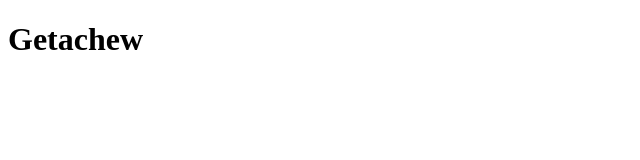
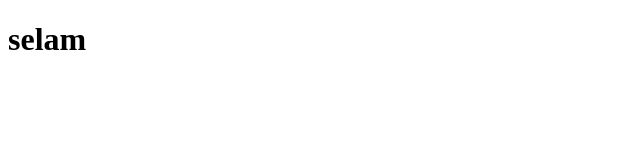
Before and after one commit to Mameye/gitpractice1, a plain HTML site: page Pages/index.html in a window 1280 px wide. Shown: the whole page, without its empty margins (0-640 px from the left). Drawn offline with Linux system fonts and the light colour scheme.

Commit message:
add my name

```diff
--- a/Pages/index.html
+++ b/Pages/index.html
@@ -7,6 +7,6 @@
     <title>group 4</title>
 </head>
 <body>
- <h1>Getachew</h1>
+ <h1>selam</h1>
 </body>
 </html>
```
